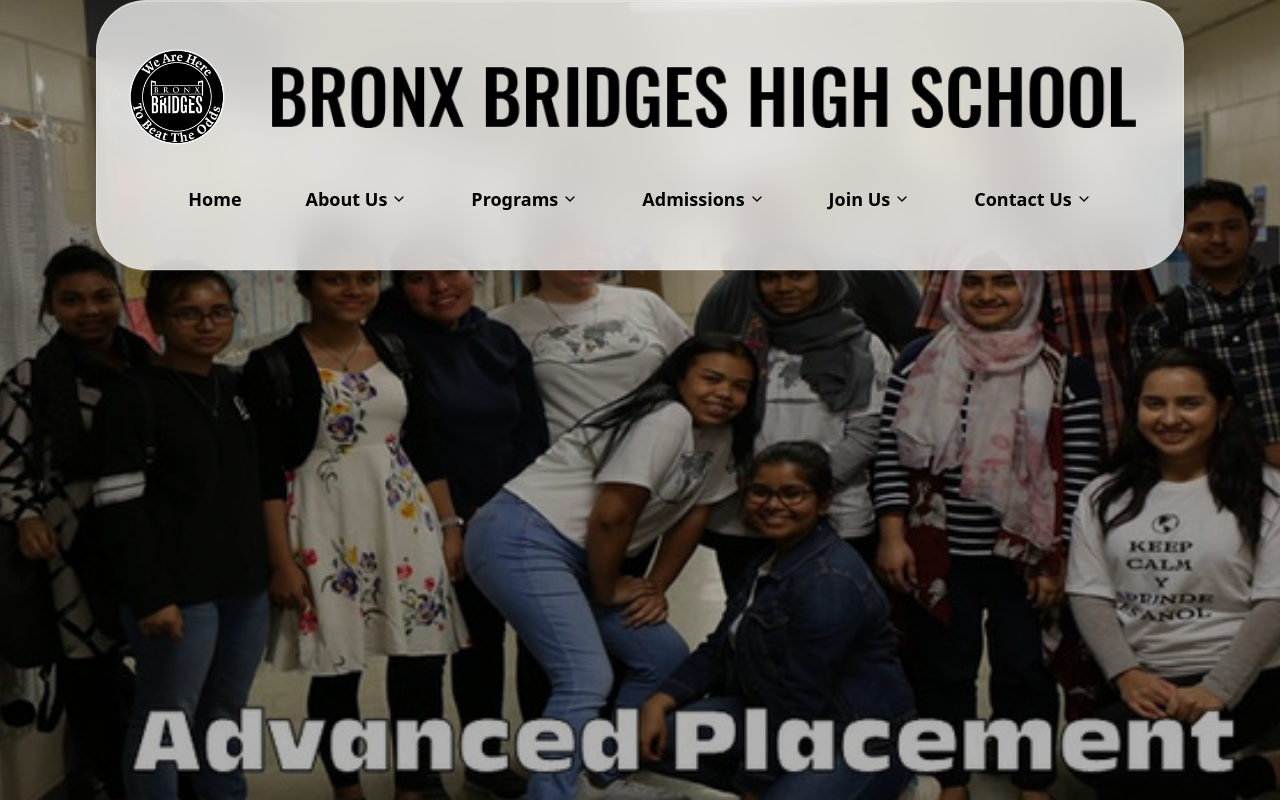
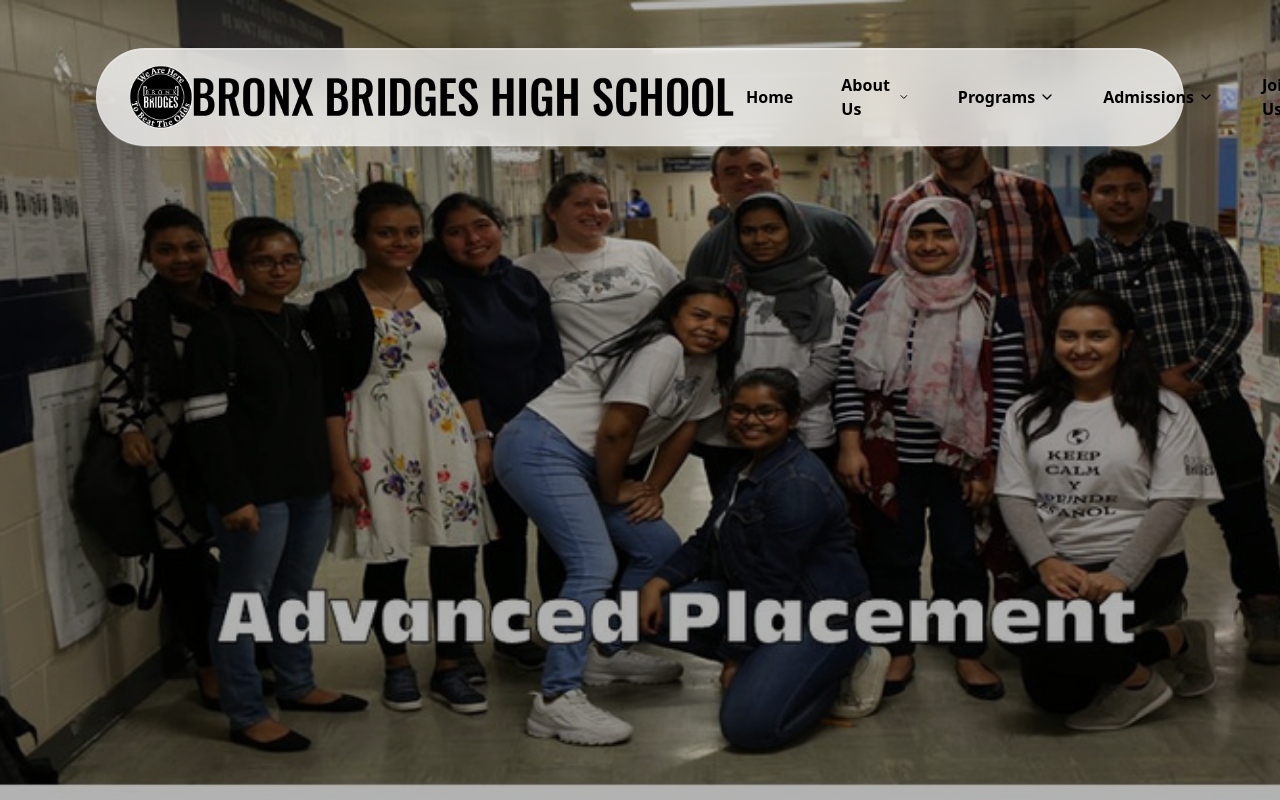
Before and after one commit to Yassin2626/Bronx-Bridges-High-School, a React (Vite) app: page / in a window 1280 px wide. Shown: the top 800 px of the page. Built offline with nearby package versions, Linux system fonts and the light colour scheme; the HTML template or start-up script is replaced by a standard one.

Commit message:
Refactor: Adjust Navbar and Hero Section

```diff
--- a/src/components/FullScreenBackgroundSlider.tsx
+++ b/src/components/FullScreenBackgroundSlider.tsx
@@ -65,7 +65,7 @@ const FullScreenBackgroundSlider = () => {
   };
 
   return (
-    <div className="fixed inset-0 z-0" style={{ height: '120vh' }}>
+    <div className="absolute inset-0 z-0 h-screen">
       {/* Background Images */}
       {photos.map((photo, index) => (
         <div
@@ -73,7 +73,6 @@ const FullScreenBackgroundSlider = () => {
           className={`absolute inset-0 transition-opacity duration-1000 ${
             index === currentIndex ? 'opacity-100' : 'opacity-0'
           }`}
-          style={{ height: '120vh' }}
         >
           <img
             src={photo.src}
@@ -89,7 +88,6 @@ const FullScreenBackgroundSlider = () => {
         className={`absolute inset-0 bg-white pointer-events-none transition-opacity duration-300 ${
           isTransitioning ? 'opacity-100' : 'opacity-0'
         }`}
-        style={{ height: '120vh' }}
       />
 
       {/* Navigation Arrows */}
@@ -97,14 +95,14 @@ const FullScreenBackgroundSlider = () => {
         <>
           <button
             onClick={goToPrev}
-            className="fixed left-8 top-1/2 -translate-y-1/2 z-50 w-14 h-14 bg-white/10 backdrop-blur-md border border-white/30 rounded-full flex items-center justify-center hover:bg-white/20 hover:scale-110 transition-all duration-300 shadow-lg group"
+            className="fixed left-8 top-[45vh] -translate-y-1/2 z-50 w-14 h-14 bg-white/10 backdrop-blur-md border border-white/30 rounded-full flex items-center justify-center hover:bg-white/20 hover:scale-110 transition-all duration-300 shadow-lg group"
             aria-label="Previous photo"
           >
             <ChevronLeft className="w-7 h-7 text-white group-hover:scale-125 transition-transform" />
           </button>
           <button
             onClick={goToNext}
-            className="fixed right-8 top-1/2 -translate-y-1/2 z-50 w-14 h-14 bg-white/10 backdrop-blur-md border border-white/30 rounded-full flex items-center justify-center hover:bg-white/20 hover:scale-110 transition-all duration-300 shadow-lg group"
+            className="fixed right-8 top-[45vh] -translate-y-1/2 z-50 w-14 h-14 bg-white/10 backdrop-blur-md border border-white/30 rounded-full flex items-center justify-center hover:bg-white/20 hover:scale-110 transition-all duration-300 shadow-lg group"
             aria-label="Next photo"
           >
             <ChevronRight className="w-7 h-7 text-white group-hover:scale-125 transition-transform" />
--- a/src/components/HeroSection.tsx
+++ b/src/components/HeroSection.tsx
@@ -3,7 +3,7 @@ import FullScreenBackgroundSlider from './FullScreenBackgroundSlider';
 
 const HeroSection = () => {
   return (
-    <section id="home" className="relative min-h-screen flex items-center justify-center overflow-hidden">
+    <section id="home" className="relative h-screen flex items-center justify-center overflow-hidden">
       <FullScreenBackgroundSlider />
 
       {/* Content overlay - centered and minimal */}
--- a/src/components/Navigation.tsx
+++ b/src/components/Navigation.tsx
@@ -63,34 +63,34 @@ const Navigation = () => {
   ];
 
   return (
-    <nav className={`fixed top-0 left-0 right-0 z-50 transition-all duration-700 ease-in-out ${
-      isScrolled ? 'top-6' : 'top-0'
+    <nav className={`fixed left-0 right-0 z-50 transition-all duration-700 ease-in-out ${
+      isScrolled ? 'top-6' : 'top-12'
     }`}>
       <div className={`nav-glass mx-auto transition-all duration-700 ease-in-out ${
         isScrolled ? 'w-[85%] max-w-6xl' : 'w-[85%] max-w-6xl'
       }`}>
         <div className={`px-8 transition-all duration-700 ease-in-out ${
-          isScrolled ? 'py-0' : 'py-12'
+          isScrolled ? 'py-0' : 'py-4'
         }`}>
           {/* Big Navbar (Not Scrolled) */}
           {!isScrolled && (
-            <div className="flex flex-col items-center space-y-8 animate-fade-in">
-              {/* Header Name - Full Width */}
-              <div className="flex items-center justify-center space-x-8 w-full">
+            <div className="flex items-center justify-between animate-fade-in">
+              {/* Logo - Left */}
               <img
                 src={logo}
                 alt="Bronx Bridges Logo"
-                  className="w-24 h-24 object-contain hover:scale-110 transition-transform duration-300"
+                className="w-16 h-16 object-contain hover:scale-110 transition-all duration-700"
               />
+
+              {/* Header Name - Center */}
               <img
                 src={headerName}
                 alt="Bronx Bridges High School"
-                  className="h-16 object-contain flex-1"
+                className="h-10 object-contain transition-all duration-700"
               />
-              </div>
 
-              {/* Navigation Items Below */}
-              <div className="flex items-center justify-center space-x-8">
+              {/* Navigation Items - Right */}
+              <div className="flex items-center space-x-6">
                 {navigationItems.map((item) => (
                   <div
                     key={item.name}
@@ -100,10 +100,10 @@ const Navigation = () => {
                   >
                     <a
                       href={item.href}
-                      className="flex items-center space-x-1 font-bold text-primary text-lg hover:text-primary-hover transition-colors duration-300 px-4 py-2 rounded-lg hover:bg-white/5"
+                      className="flex items-center space-x-1 font-bold text-primary hover:text-primary-hover transition-all duration-700 px-3 py-2 rounded-lg hover:bg-white/5"
                     >
-                      <span>{item.name}</span>
-                      {item.dropdown && <ChevronDown className="w-4 h-4" />}
+                      <span className="transition-all duration-700">{item.name}</span>
+                      {item.dropdown && <ChevronDown className="w-4 h-4 transition-all duration-700" />}
                     </a>
 
                     {item.dropdown && (
@@ -138,12 +138,12 @@ const Navigation = () => {
                 <img
                   src={logo}
                   alt="Bronx Bridges Logo"
-                  className="w-10 h-10 object-contain hover:scale-110 transition-transform duration-300"
+                  className="w-10 h-10 object-contain hover:scale-110 transition-all duration-700"
                 />
                 <img
                   src={headerName}
                   alt="Bronx Bridges High School"
-                  className="h-5 object-contain"
+                  className="h-5 object-contain transition-all duration-700"
                 />
               </div>
 
@@ -157,10 +157,10 @@ const Navigation = () => {
                   >
                     <a
                       href={item.href}
-                      className="flex items-center space-x-1 font-bold text-primary hover:text-primary-hover transition-colors duration-300"
+                      className="flex items-center space-x-1 font-bold text-primary hover:text-primary-hover transition-all duration-700"
                     >
-                      <span>{item.name}</span>
-                      {item.dropdown && <ChevronDown className="w-4 h-4" />}
+                      <span className="transition-all duration-700">{item.name}</span>
+                      {item.dropdown && <ChevronDown className="w-4 h-4 transition-all duration-700" />}
                     </a>
 
                     {item.dropdown && (
```
Lines whose indentation alone changed are shown as unchanged.
